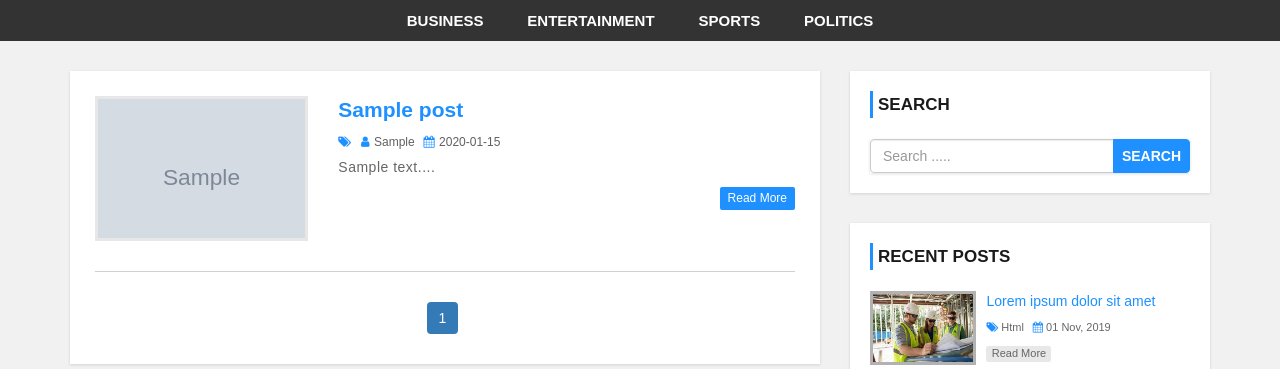
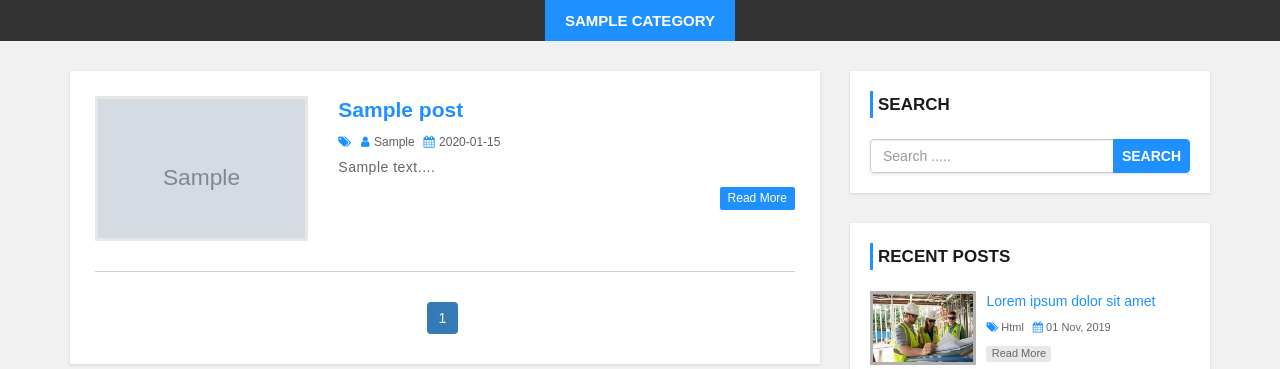
Before and after one commit to raihaninfo/news-site, a PHP site: page /news-site/?cid=1 in a window 1280 px wide. Shown: the part 98-467 px from the top of the page. Run offline with PHP 8.4, Linux system fonts and the light colour scheme; tables that the repository leaves empty hold one stand-in row (values such as "Sample post"); grey boxes marked "Sample" are stand-in pictures.

Commit message:
dynamic navbar

```diff
--- a/header.php
+++ b/header.php
@@ -36,12 +36,30 @@
         <div class="container">
             <div class="row">
                 <div class="col-md-12">
+                <?php
+                    include"config.php";
+
+                    $cat_id = $_GET['cid'];
+
+                    $sql = "SELECT * FROM category  WHERE post > 0";
+
+                    $result = mysqli_query($conn, $sql) or die("Query Failed. : Category");
+                    if(mysqli_num_rows($result) > 0){
+
+                ?>
                     <ul class='menu'>
-                        <li><a href='category.php'>Business</a></li>
-                        <li><a href='category.php'>Entertainment</a></li>
-                        <li><a href='category.php'>Sports</a></li>
-                        <li><a href='category.php'>Politics</a></li>
+                    <?php while($row = mysqli_fetch_assoc($result)) {
+
+                      if($row['category_id']==$cat_id){
+                        $active = "active";
+                      }else{
+                        $active = "";
+                      }
+
+                      echo  "<li><a class='{$active}' href='category.php?cid={$row['category_id']}'>{$row['category_name']}</a></li>";
+                     } ?>
                     </ul>
+                    <?php } ?>
                 </div>
             </div>
         </div>
```
